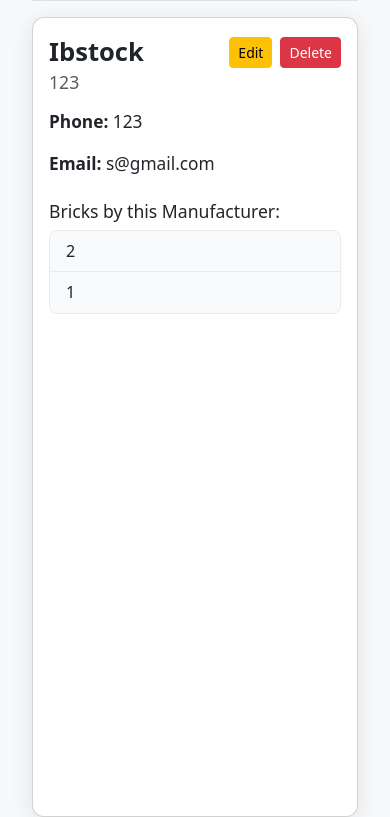
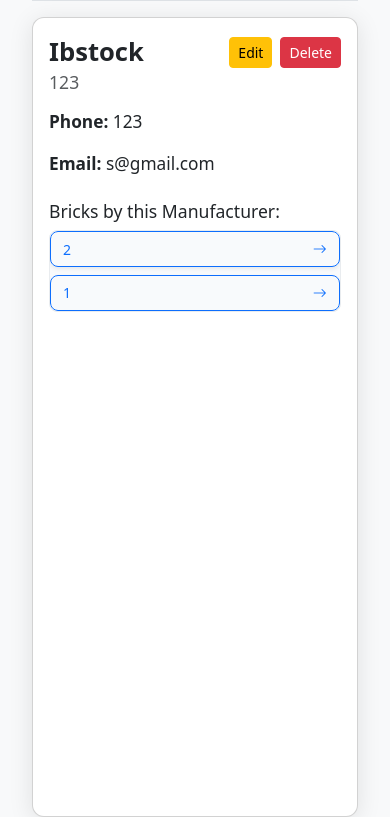
Before and after one commit to MUsmanaSaeed/software-engineering-and-and-agile, a Flask app: page /manufacturers/1 in a window 390 px wide. Shown: the part 250-1067 px from the top of the page. Run offline with Flask 3, Linux system fonts and the light colour scheme; a user stored in the database is signed in; data comes from the database, SQL or seed files in the repository.

Commit message:
Enhance manufacturer detail panel: replace bricks list with a flexbox layout for improved styling and responsiveness

```diff
--- a/static/manufacturers.js
+++ b/static/manufacturers.js
@@ -74,22 +74,46 @@
             brickList.innerHTML = '';
             if (m.bricks && m.bricks.length > 0) {
                 m.bricks.forEach(function(b) {
-                    const li = document.createElement('li');
-                    li.className = 'list-group-item py-2 ps-3';
-                    li.textContent = b.name;
-                    brickList.appendChild(li);
+                    const btn = document.createElement('a');
+                    btn.className = 'btn btn-outline-primary btn-sm shadow-sm d-flex align-items-center justify-content-between brick-link-btn';
+                    btn.textContent = b.name;
+                    btn.href = `/bricks/${b.id}`;
+                    btn.style.width = '100%';
+                    btn.style.textAlign = 'left';
+                    btn.style.borderRadius = '0.5rem';
+                    btn.style.fontWeight = '500';
+                    btn.style.letterSpacing = '0.02em';
+                    btn.style.transition = 'background 0.2s, color 0.2s, box-shadow 0.2s';
+                    btn.style.padding = '0.4rem 0.75rem';
+                    // Add a right arrow icon
+                    const icon = document.createElement('i');
+                    icon.className = 'bi bi-arrow-right ms-auto';
+                    btn.appendChild(icon);
+                    // Add hover effect
+                    btn.onmouseover = function() {
+                        btn.classList.add('btn-primary');
+                        btn.classList.remove('btn-outline-primary');
+                        btn.style.color = '#fff';
+                        btn.style.boxShadow = '0 2px 8px rgba(0,123,255,0.15)';
+                    };
+                    btn.onmouseout = function() {
+                        btn.classList.remove('btn-primary');
+                        btn.classList.add('btn-outline-primary');
+                        btn.style.color = '';
+                        btn.style.boxShadow = '';
+                    };
+                    brickList.appendChild(btn);
                 });
             } else {
-                const li = document.createElement('li');
-                li.className = 'list-group-item py-2 ps-3';
-                li.textContent = 'No bricks.';
-                brickList.appendChild(li);
+                const span = document.createElement('span');
+                span.className = 'text-muted';
+                span.textContent = 'No bricks.';
+                brickList.appendChild(span);
             }
             panel.style.display = 'block';
             if (document.getElementById('manufacturer-placeholder-panel')) {
                 document.getElementById('manufacturer-placeholder-panel').classList.add('d-none');
             }
-            // ...existing code...
         } else {
             if (panel) panel.style.display = 'none';
             if (actions) actions.style.display = 'none';
@@ -126,16 +150,42 @@
             brickList.innerHTML = '';
             if (m.bricks && m.bricks.length > 0) {
                 m.bricks.forEach(function(b) {
-                    const li = document.createElement('li');
-                    li.className = 'list-group-item py-2 ps-3';
-                    li.textContent = b.name;
-                    brickList.appendChild(li);
+                    const btn = document.createElement('a');
+                    btn.className = 'btn btn-outline-primary btn-sm shadow-sm d-flex align-items-center justify-content-between brick-link-btn';
+                    btn.textContent = b.name;
+                    btn.href = `/bricks/${b.id}`;
+                    btn.style.width = '100%';
+                    btn.style.textAlign = 'left';
+                    btn.style.borderRadius = '0.5rem';
+                    btn.style.fontWeight = '500';
+                    btn.style.letterSpacing = '0.02em';
+                    btn.style.transition = 'background 0.2s, color 0.2s, box-shadow 0.2s';
+                    btn.style.padding = '0.4rem 0.75rem';
+                    btn.style.marginBottom = '0.10rem'; // Even less spacing
+                    // Add a right arrow icon
+                    const icon = document.createElement('i');
+                    icon.className = 'bi bi-arrow-right ms-auto';
+                    btn.appendChild(icon);
+                    // Add hover effect
+                    btn.onmouseover = function() {
+                        btn.classList.add('btn-primary');
+                        btn.classList.remove('btn-outline-primary');
+                        btn.style.color = '#fff';
+                        btn.style.boxShadow = '0 2px 8px rgba(0,123,255,0.15)';
+                    };
+                    btn.onmouseout = function() {
+                        btn.classList.remove('btn-primary');
+                        btn.classList.add('btn-outline-primary');
+                        btn.style.color = '';
+                        btn.style.boxShadow = '';
+                    };
+                    brickList.appendChild(btn);
                 });
             } else {
-                const li = document.createElement('li');
-                li.className = 'list-group-item py-2 ps-3';
-                li.textContent = 'No bricks.';
-                brickList.appendChild(li);
+                const span = document.createElement('span');
+                span.className = 'text-muted';
+                span.textContent = 'No bricks.';
+                brickList.appendChild(span);
             }
             panel.style.display = 'block';
             if (document.getElementById('manufacturer-placeholder-panel')) {
--- a/templates/manufacturers.html
+++ b/templates/manufacturers.html
@@ -62,7 +62,7 @@
                 </ul>
                 <div class="mt-3">
                     <h6>Bricks by this Manufacturer:</h6>
-                    <ul class="list-group" id="detail-m-bricks"></ul>
+                    <div id="detail-m-bricks" class="d-flex flex-wrap gap-2"></div>
                 </div>
             </div>
         </div>
```
